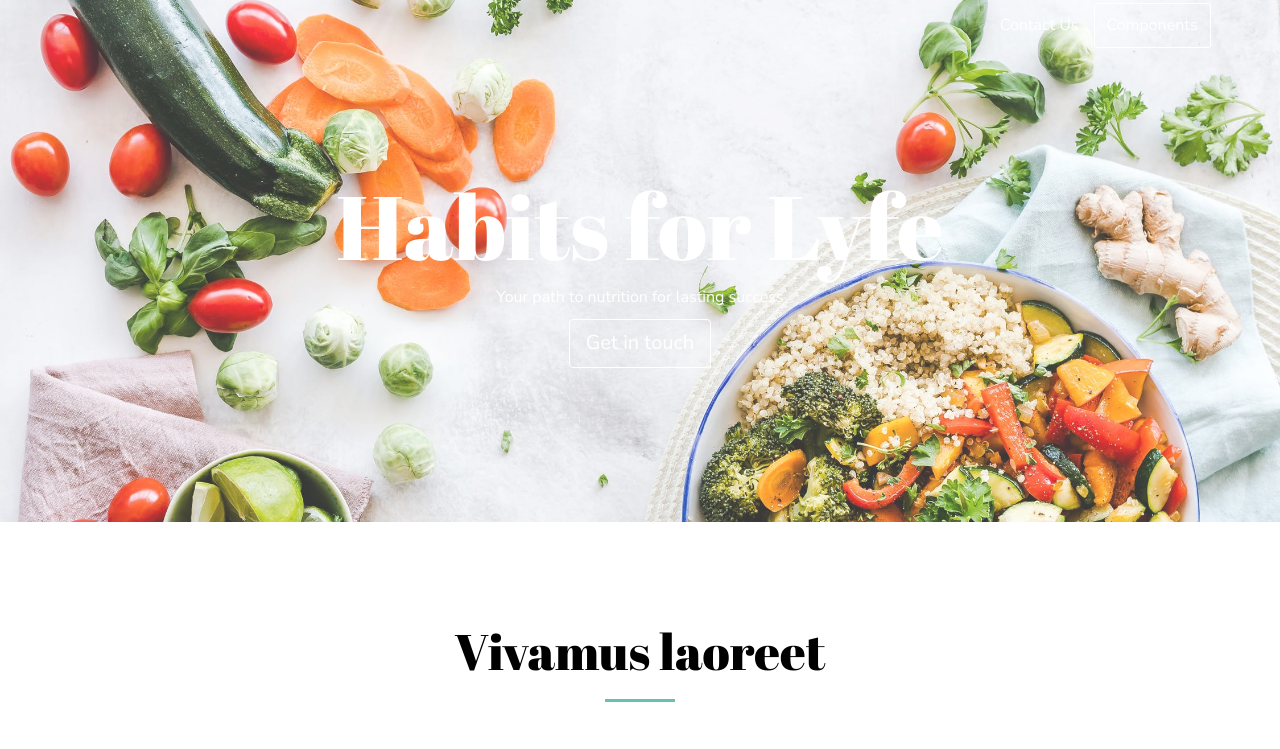
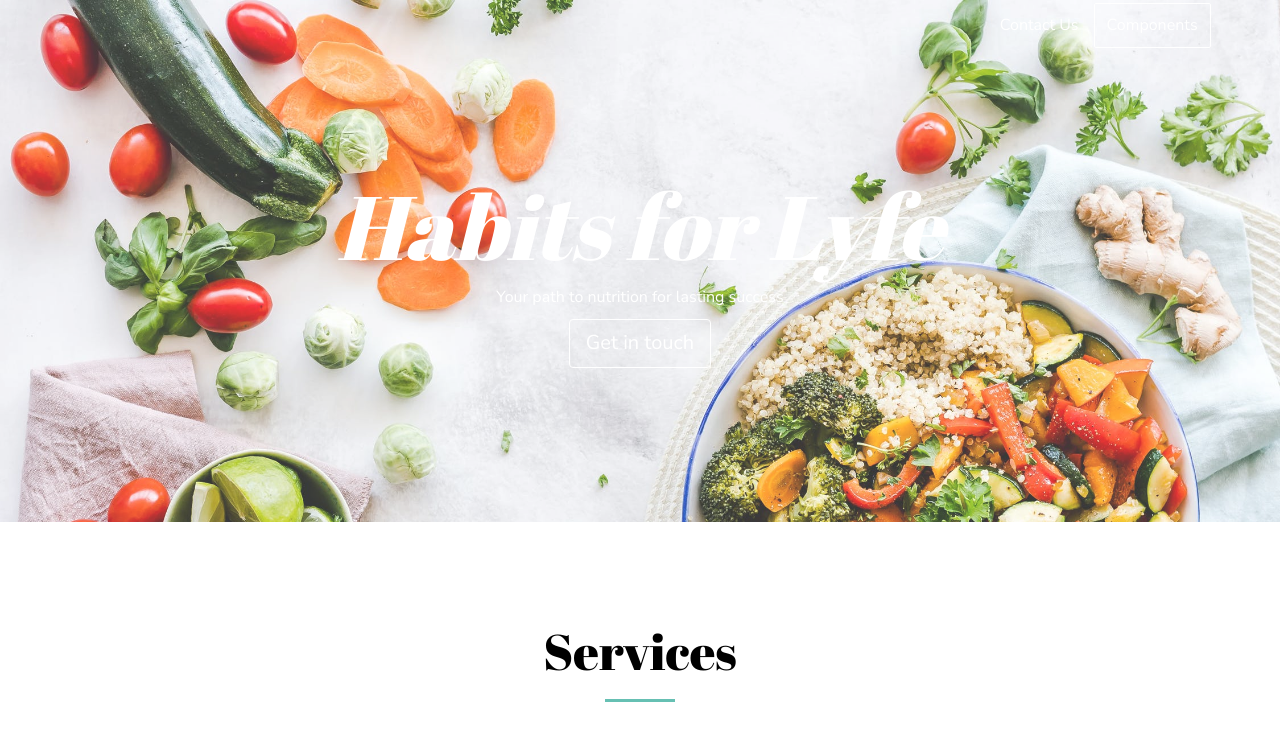
Before and after one commit to gbeemer02/lyfe.github.io, a plain HTML site: page index.html in a window 1280 px wide. Shown: the top 749 px of the page. Drawn offline with Linux system fonts and the light colour scheme; some packages are replaced by stand-ins of ours.

Commit message:
Update index.html

```diff
--- a/index.html
+++ b/index.html
@@ -61,7 +61,7 @@
     <div class="container">
         <div class="row">
             <div class="col-xs-12">
-                <h1>Habits for Lyfe</h1>
+                <h1><i>Habits for Lyfe</i></h1>
                 <p class="">Your path to nutrition for lasting success</p>
                 <a href="#contact-section-container" class="btn btn-primary btn-lg anchor-link" title="">Get in touch</a>
             </div>
@@ -73,7 +73,7 @@
     <div class="container">
         <div class="row">
             <div class="col-xs-12 col-md-12 section-container-spacer">
-                <h2 class="text-center">Vivamus laoreet</h2>
+                <h2 class="text-center">Services</h2>
             </div>
         </div>
         <div class="row">
```
